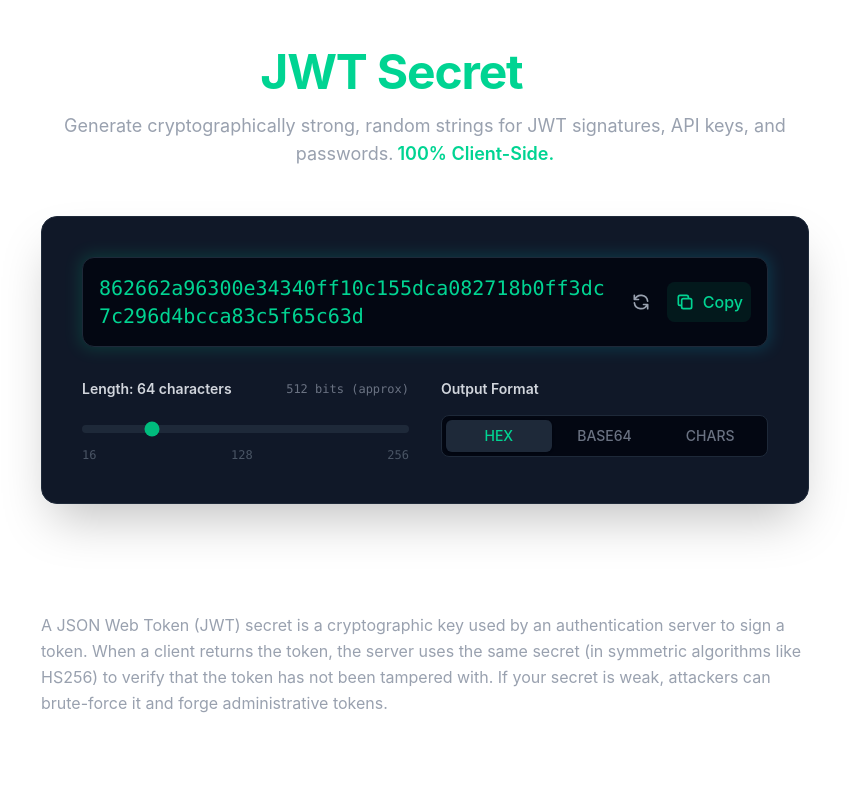
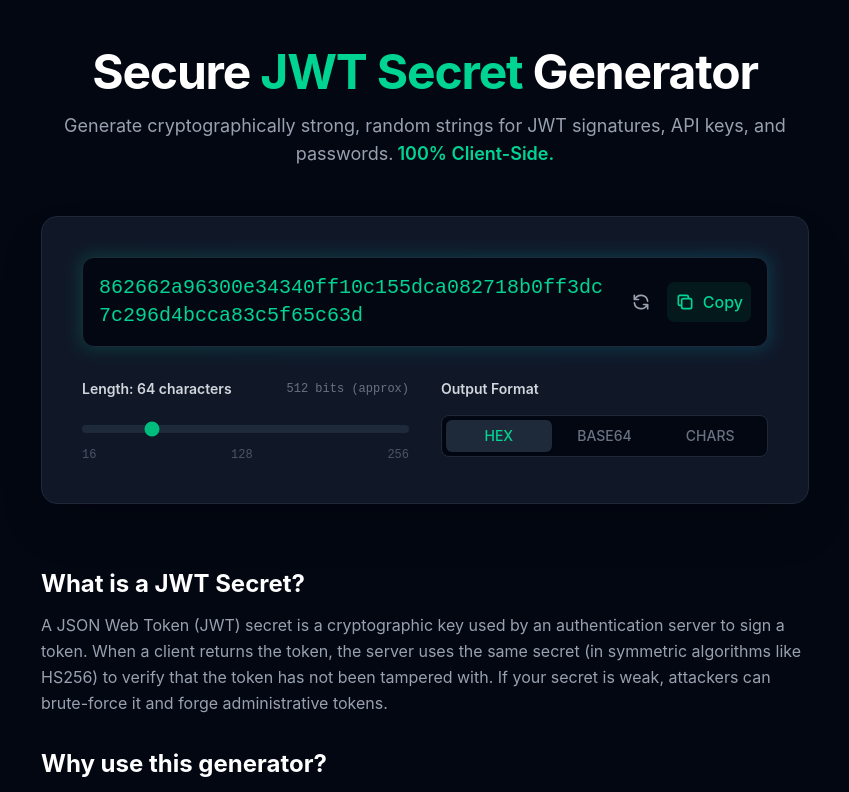
Before and after one commit to visatk/ctool, a React (Vite) app: page / in a window 1280 px wide. Shown: the top 792 px of the page, without its empty margins (215-1064 px from the left). Built offline with nearby package versions, Linux system fonts and the light colour scheme.

Commit message:
Update index.css

```diff
--- a/src/index.css
+++ b/src/index.css
@@ -1 +1,27 @@
 @import "tailwindcss";
+
+@theme {
+  --font-sans: 'Inter', sans-serif;
+  --font-mono: 'Fira Code', monospace;
+}
+
+@layer base {
+  body {
+    @apply bg-gray-950 text-gray-200;
+  }
+}
+
+/* Custom scrollbar for a polished feel */
+::-webkit-scrollbar {
+  width: 8px;
+}
+::-webkit-scrollbar-track {
+  background: #030712;
+}
+::-webkit-scrollbar-thumb {
+  background: #374151;
+  border-radius: 4px;
+}
+::-webkit-scrollbar-thumb:hover {
+  background: #4b5563;
+}
```
